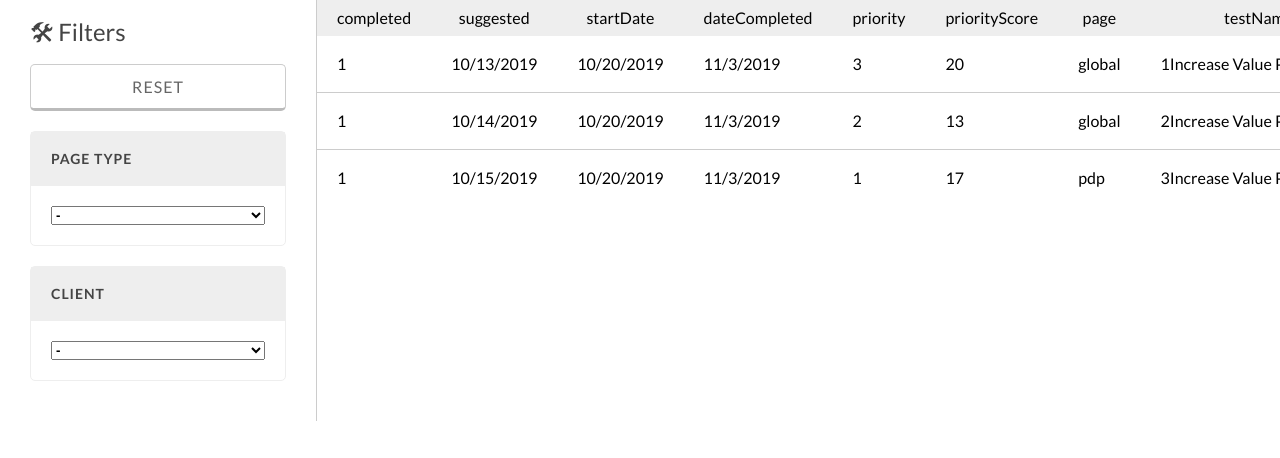
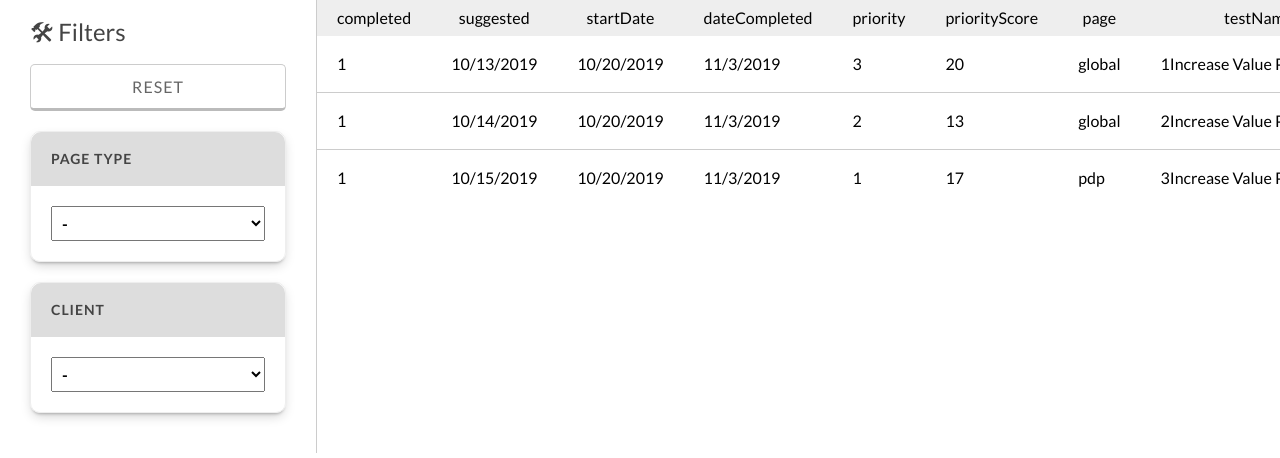
Before and after one commit to jonathantcallahan/cro-database, a React (Create React App) app in the folder cro-database-client/: page / in a window 1280 px wide. Shown: the top 458 px of the page. Built offline with nearby package versions, Linux system fonts and the light colour scheme.

Commit message:
modified dropdown styling

```diff
--- a/cro-database-client/src/components/DropdownFilter.js
+++ b/cro-database-client/src/components/DropdownFilter.js
@@ -6,29 +6,38 @@ const StyledDropdownFilter = styled.div`
     display: flex;
     flex-direction: column;
     margin-bottom: 20px;
-    border-radius: 5px;
+    border-radius: 10px;
+    box-shadow: 0 5px 12px -2px rgba(0, 0, 0, 0.18), 0 3px 3px -2px rgba(0, 0, 0, 0.24);
 `
 const filterPadding = "20px";
 
 const StyledFilterTitle = styled.span`
     font-weight: bold;
-    background: #eee;
+    background: #ddd;
     padding: ${filterPadding} ${filterPadding} ${filterPadding} ${filterPadding};
     font-weight: 600;
     font-size: 14px;
     letter-spacing: 1px;
     text-transform: uppercase;
     color: #444;
+    border-radius: 10px 10px 0px 0px;
 `
 
 const StyledSelect = styled.select`
     font-weight: bold;
     margin: ${filterPadding} ${filterPadding} ${filterPadding} ${filterPadding};
+    font-size: 16px;
+    font-family: Lato;
+    padding: 6px;
+`
+
+const StyledOption = styled.option`
+    font-family: Lato;
 `
 
 export default class DropdownFilter extends React.Component {
     render() {
-        let options = this.props.options.map((option, key) => <option key={key}>{option}</option>);
+        let options = this.props.options.map((option, key) => <StyledOption key={key}>{option}</StyledOption>);
         //need to handle crash when user selects this option
         options.unshift(<option>-</option>);
         //more human-readable titles for filters. May want to pull this out and use for column names at some point too
```
